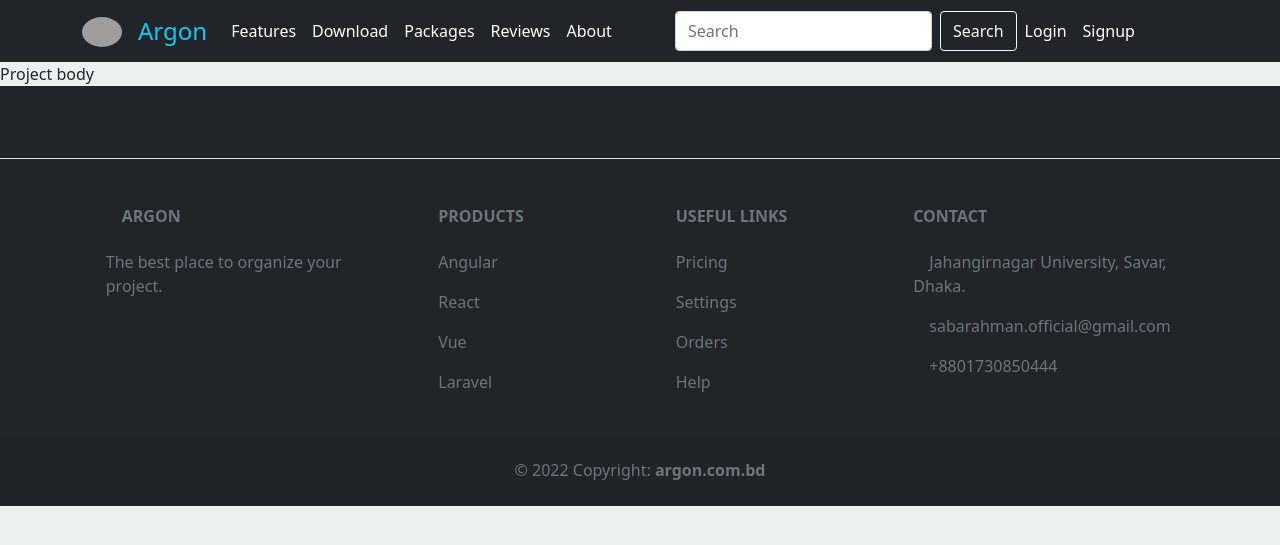
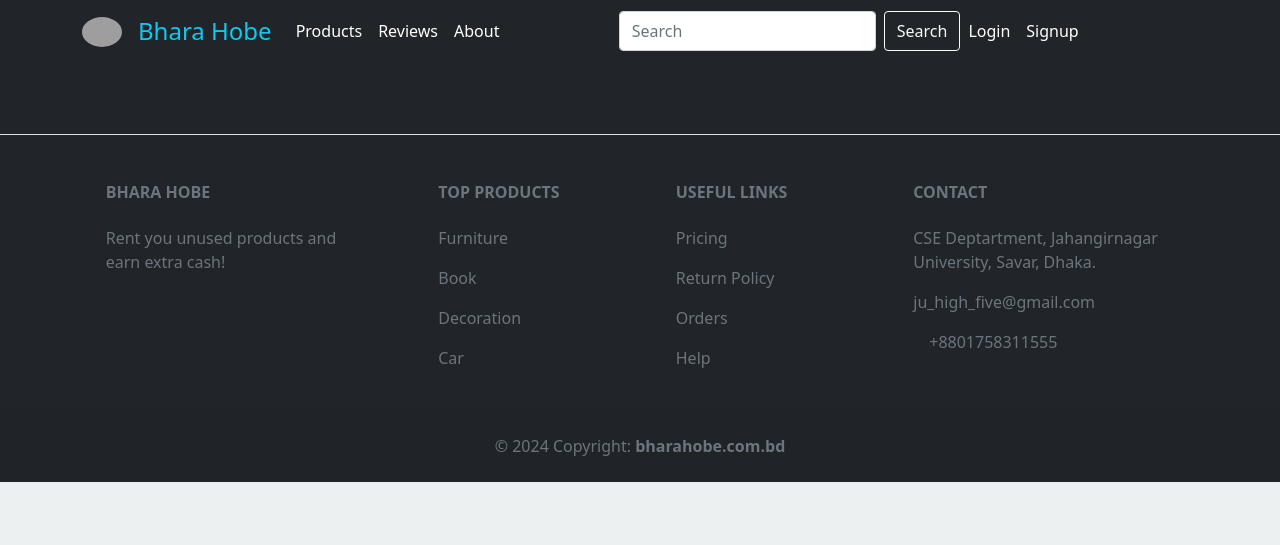
Before and after one commit to JU-High-Fives/Dhar-Hobe, a Django app: page / in a window 1280 px wide. Shown: the top 545 px of the page. Run offline with Django 5.2, Linux system fonts and the light colour scheme; some libraries are stand-ins or nearby versions; grey boxes are pictures that could not be loaded.

Commit message:
changed according to our needs and project structure.

```diff
--- a/BharaHobe/templates/base.html
+++ b/BharaHobe/templates/base.html
@@ -37,10 +37,10 @@
             <div class="container">
 
                 <a class="navbar-brand" href="{% url 'home' %}">
-                    <img class="img-fluid rounded-circle" src="{% static 'projects/images/logo.jpg' %}" alt=""
+                    <img class="img-fluid rounded-circle" src="{% static 'rentapp/images/logo.jpg' %}" alt=""
                         width="40" height="30">
                 </a>
-                <a class="navbar-brand fs-4 text-info" href="{% url 'home' %}">Argon</a>
+                <a class="navbar-brand fs-4 text-info" href="{% url 'home' %}">Bhara Hobe</a>
                 <button class="navbar-toggler" type="button" data-bs-toggle="collapse"
                     data-bs-target="#navbarSupportedContent" aria-controls="navbarSupportedContent"
                     aria-expanded="false" aria-label="Toggle navigation">
@@ -51,16 +51,16 @@
 
 
                         <li class="nav-item">
-                            <a class="nav-link text-white" href="#features">Features</a>
+                            <a class="nav-link text-white" href="#features">Products</a>
                         </li>
                         <li class="nav-item">
                         </li>
-                        <li class="nav-item">
+                        <!-- <li class="nav-item">
                             <a class="nav-link text-white" href="#">Download</a>
-                        </li>
-                        <li class="nav-item">
+                        </li> -->
+                        <!-- <li class="nav-item">
                             <a class="nav-link text-white" href="#pricing">Packages</a>
-                        </li>
+                        </li> -->
                         <li class="nav-item">
                             <a class="nav-link text-white" href="#">Reviews</a>
                         </li>
@@ -83,7 +83,7 @@
                             <a class="nav-link text-white" href="{% url 'profile' %}">{{ user.username }}</a>
                         </li>
                         <li class="nav-item">
-                            <a class="nav-link text-white" href="{% url 'add-project' %}">Add Project</a>
+                            <a class="nav-link text-white" href="{% url 'add-project' %}">Add Product</a>
                         </li>
 
                         <li class="nav-item">
@@ -162,10 +162,10 @@
                     <div class="col-md-3 col-lg-4 col-xl-3 mx-auto mb-4">
                         <!-- Content -->
                         <h6 class="text-uppercase fw-bold mb-4">
-                            <i class="fas fa-gem me-3 text-secondary"></i>Argon
+                            </i>Bhara Hobe
                         </h6>
                         <p>
-                            The best place to organize your project.
+                            Rent you unused products and earn extra cash!
                         </p>
                     </div>
                     <!-- Grid column -->
@@ -174,19 +174,19 @@
                     <div class="col-md-2 col-lg-2 col-xl-2 mx-auto mb-4">
                         <!-- Links -->
                         <h6 class="text-uppercase fw-bold mb-4">
-                            Products
+                            Top Products
                         </h6>
                         <p>
-                            <a href="#!" class="text-reset">Angular</a>
+                            <a href="#!" class="text-reset">Furniture</a>
                         </p>
                         <p>
-                            <a href="#!" class="text-reset">React</a>
+                            <a href="#!" class="text-reset">Book</a>
                         </p>
                         <p>
-                            <a href="#!" class="text-reset">Vue</a>
+                            <a href="#!" class="text-reset">Decoration</a>
                         </p>
                         <p>
-                            <a href="#!" class="text-reset">Laravel</a>
+                            <a href="#!" class="text-reset">Car</a>
                         </p>
                     </div>
                     <!-- Grid column -->
@@ -201,7 +201,7 @@
                             <a href="#!" class="text-reset">Pricing</a>
                         </p>
                         <p>
-                            <a href="#!" class="text-reset">Settings</a>
+                            <a href="#!" class="text-reset">Return Policy</a>
                         </p>
                         <p>
                             <a href="#!" class="text-reset">Orders</a>
@@ -216,14 +216,13 @@
                     <div class="col-md-4 col-lg-3 col-xl-3 mx-auto mb-md-0 mb-4">
                         <!-- Links -->
                         <h6 class="text-uppercase fw-bold mb-4">Contact</h6>
-                        <p><i class="fas fa-home me-3 text-secondary"></i> Jahangirnagar
+                        <p>CSE Deptartment, Jahangirnagar
                             University, Savar, Dhaka.</p>
                         <p>
-                            <i class="fas fa-envelope me-3 text-secondary"></i>
-                            sabarahman.official@gmail.com
+                            ju_high_five@gmail.com
                         </p>
 
-                        <p><i class="fas fa-print me-3 text-secondary"></i> +8801730850444</p>
+                        <p><i class="fas fa-print me-3 text-secondary"></i> +8801758311555</p>
                     </div>
                     <!-- Grid column -->
                 </div>
@@ -234,8 +233,8 @@
 
         <!-- Copyright -->
         <div class="text-center p-4" style="background-color: rgba(0, 0, 0, 0.025);">
-            © 2022 Copyright:
-            <a class="text-reset fw-bold" href="https://mdbootstrap.com/">argon.com.bd</a>
+            © 2024 Copyright:
+            <a class="text-reset fw-bold" href="https://mdbootstrap.com/">bharahobe.com.bd</a>
         </div>
         <!-- Copyright -->
     </footer>
--- a/BharaHobe/templates/rentapp/home.html
+++ b/BharaHobe/templates/rentapp/home.html
@@ -2,7 +2,7 @@
 {% load static %}
 
 {% block title %}
-Argon - Home
+Bhara Hobe - Home
 {% endblock %}
 
 {% block content %}
@@ -17,7 +17,9 @@ Argon - Home
 </head>
 
 <body>
-    Project body
+    <div class="">
+
+    </div>
 </body>
 
 </html>
```
